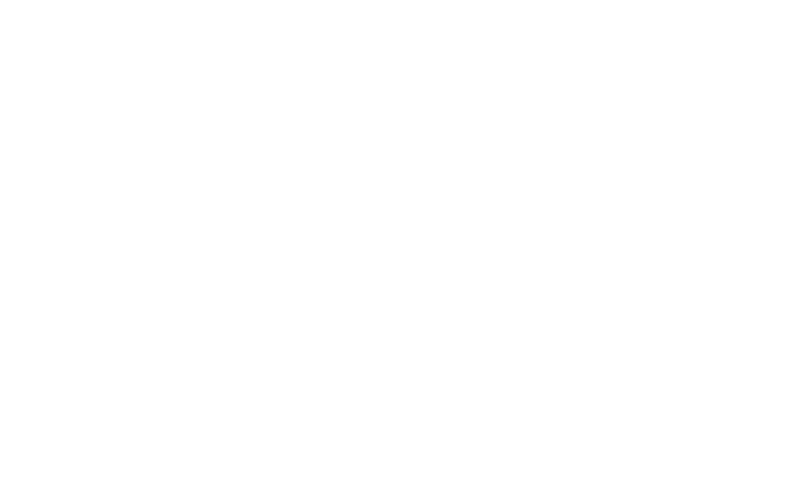
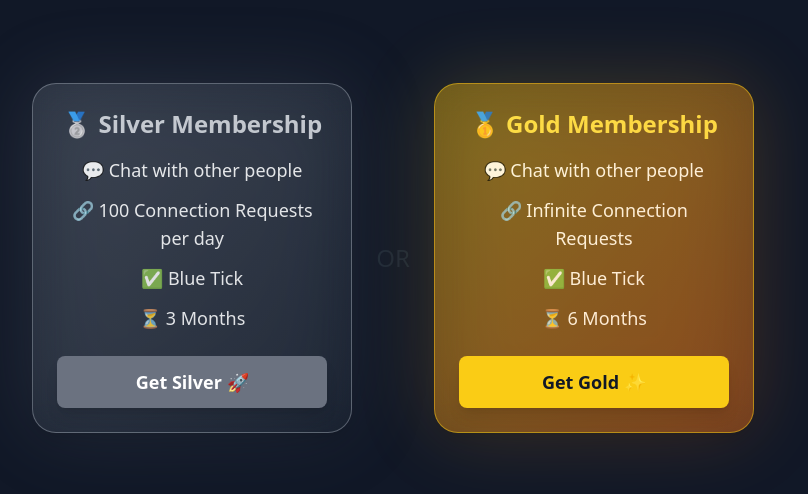
Before and after one commit to Divyanshu3181/DevSpark-web, a React (Vite) app: page /premium in a window 1280 px wide. Before the commit this address had no page. Shown: the part 142-636 px from the top of the page, without its empty margins (247-1055 px from the left). Built offline with nearby package versions, Linux system fonts and the light colour scheme; no server answers.

Commit message:
payment integration

```diff
--- a/index.html
+++ b/index.html
@@ -5,6 +5,7 @@
     <link rel="icon" type="image/svg+xml" href="/tinder.svg" />
     <meta name="viewport" content="width=device-width, initial-scale=1.0" />
     <title>DevSpark</title>
+    <script src="https://checkout.razorpay.com/v1/checkout.js"></script>
   </head>
   <body>
     <div id="root"></div>
--- a/src/App.jsx
+++ b/src/App.jsx
@@ -8,6 +8,7 @@
 import Connections from "./components/Connections"
 import Requests from "./components/Requests"
 import Chat from "./components/Chat"
+import Premium from "./components/Premium"
 
 function App() {
 
@@ -23,6 +24,7 @@
               <Route path="/profile" element={<Profile />} />
               <Route path="/connections" element={<Connections />} />
               <Route path="/requests" element={<Requests />} />
+              <Route path="/premium" element={<Premium />} />
               <Route path="/chat/:targetUserId" element={<Chat />} />
             </Route>
           </Routes>
--- a/src/components/Navbar.jsx
+++ b/src/components/Navbar.jsx
@@ -78,6 +78,20 @@
                                 Requests
                             </Link>
 
+                            <Link to="/premium" className="btn btn-outline btn-sm mx-2 items-center gap-2">
+                                <svg
+                                    xmlns="http://www.w3.org/2000/svg"
+                                    fill="currentColor"
+                                    viewBox="0 0 24 24"
+                                    className="w-4 h-4 text-purple-500"
+                                >
+                                    <path d="M12 3l3.09 6.26L22 10l-5 5.12 1.18 6.88L12 18.8l-6.18 3.2L7 15.12 2 10l6.91-0.74L12 3z" />
+
+
+                                </svg>
+                                Premium
+                            </Link>
+
                             <Link to="/profile" className="btn btn-outline btn-sm mx-2 items-center gap-2">
                                 <svg
                                     xmlns="http://www.w3.org/2000/svg"
@@ -128,6 +142,7 @@
                                 <li><Link to="/" className="btn btn-outline btn-sm w-full">Feed</Link></li>
                                 <li><Link to="/connections" className="btn btn-outline btn-sm w-full">Connections</Link></li>
                                 <li><Link to="/requests" className="btn btn-outline btn-sm w-full">Requests</Link></li>
+                                <li><Link to="/premium" className="btn btn-outline btn-sm w-full">Premium</Link></li>
                                 <li><Link to="/profile" className="btn btn-outline btn-sm w-full">Profile</Link></li>
 
                             </ul>
--- /dev/null
+++ b/src/components/Premium.jsx
@@ -0,0 +1,110 @@
+import axios from "axios";
+import React, { useEffect, useState } from "react";
+import { BASE_URL } from '../utils/constants';
+
+const Premium = () => {
+
+    const [isUserPremium, setIsUserPremium] = useState(false);
+    useEffect(() => {verifyPremiumUser()},[]);
+
+    const verifyPremiumUser = async () => {
+        const res = await axios.get(BASE_URL + "/premium/verify", {
+            withCredentials: true,
+        });
+
+        if (res.data.isPremium) {
+            setIsUserPremium(true)
+        }
+    }
+
+
+
+    const handleBuyClick = async (type) => {
+
+        const order = await axios.post(BASE_URL + "/payment/create", {
+            membershipType: type,
+        }, { withCredentials: true });
+
+        // It should open the razorpay dialog box
+
+        const { amount, keyId, currency, notes, orderId, } = order.data
+
+        const options = {
+            key: order.keyId,
+            amount,
+            currency,
+            name: "DevSpark",
+            description: 'Connect to other Developers',
+            order_id: orderId,
+            prefill: {
+                name: notes.firstName + " " + notes.lastName,
+                email: notes.emailId,
+                contact: '9999999999'
+            },
+            theme: {
+                color: '#F37254'
+            },
+            handler: verifyPremiumUser()
+        };
+
+        const rzp = new window.Razorpay(options);
+        rzp.open();
+    };
+
+    return isUserPremium ? (
+        <h1 className="flex text-3xl">"You're already a premium user!!"</h1>
+
+    ) : (
+        <div className="flex flex-col md:flex-row gap-6 justify-center items-center min-h-screen bg-gray-900 p-4">
+            {/* Silver Membership */}
+            <div className="relative w-80 p-6 rounded-3xl shadow-lg bg-gradient-to-br from-gray-600/40 to-gray-800/40 backdrop-blur-lg border border-gray-400/50 text-white">
+                {/* Glow Effect */}
+                <div className="absolute inset-0 bg-gradient-to-br from-gray-400 to-gray-600 opacity-20 blur-2xl rounded-3xl"></div>
+
+                {/* Header */}
+                <h2 className="text-2xl font-bold text-center text-gray-300">🥈 Silver Membership</h2>
+
+                {/* Features */}
+                <ul className="mt-4 space-y-3 text-center text-lg">
+                    <li>💬 Chat with other people</li>
+                    <li>🔗 100 Connection Requests per day</li>
+                    <li>✅ Blue Tick</li>
+                    <li>⏳ 3 Months</li>
+                </ul>
+
+                {/* Subscribe Button */}
+                <button
+                    onClick={() => handleBuyClick("silver")}
+                    className="mt-6 w-full py-3 text-lg font-semibold bg-gray-500 text-white rounded-lg shadow-lg hover:bg-gray-400 transition-all duration-300 transform hover:scale-105">
+                    Get Silver 🚀
+                </button>
+            </div>
+            <h1 className="block text-2xl">OR</h1>
+            {/* Gold Membership */}
+            <div className="relative w-80 p-6 rounded-3xl shadow-lg bg-gradient-to-br from-yellow-500/40 to-orange-500/40 backdrop-blur-lg border border-yellow-400/50 text-white">
+                {/* Glow Effect */}
+                <div className="absolute inset-0 bg-gradient-to-br from-yellow-300 to-orange-500 opacity-20 blur-2xl rounded-3xl"></div>
+
+                {/* Header */}
+                <h2 className="text-2xl font-bold text-center text-yellow-300">🥇 Gold Membership</h2>
+
+                {/* Features */}
+                <ul className="mt-4 space-y-3 text-center text-lg">
+                    <li>💬 Chat with other people</li>
+                    <li>🔗 Infinite Connection Requests</li>
+                    <li>✅ Blue Tick</li>
+                    <li>⏳ 6 Months</li>
+                </ul>
+
+                {/* Subscribe Button */}
+                <button
+                    onClick={() => handleBuyClick("gold")}
+                    className="mt-6 w-full py-3 text-lg font-semibold bg-yellow-400 text-gray-900 rounded-lg shadow-lg hover:bg-yellow-300 transition-all duration-300 transform hover:scale-105">
+                    Get Gold ✨
+                </button>
+            </div>
+        </div>
+    )
+};
+
+export default Premium;
```
Lines whose indentation alone changed are shown as unchanged.
